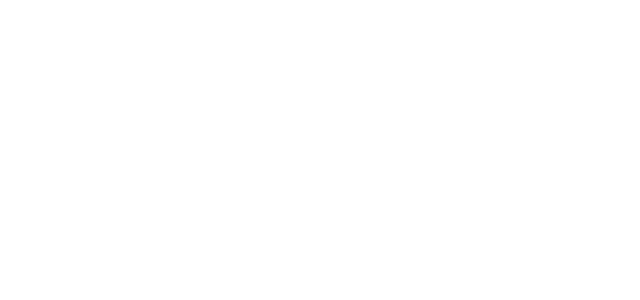
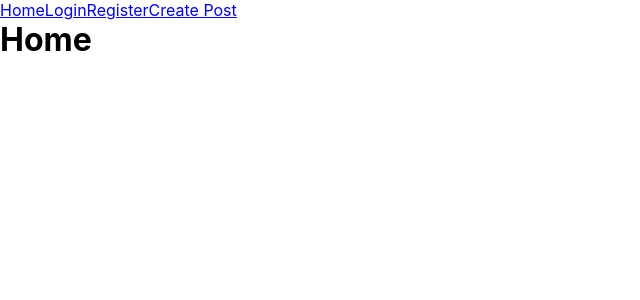
Before and after one commit to MattGri/blog-website, a React (Create React App) app: page / in a window 1280 px wide. Shown: the top 300 px of the page, without its empty margins (0-640 px from the left). Built offline with nearby package versions, Linux system fonts and the light colour scheme.

Commit message:
Created navigation

```diff
--- a/src/App.css
+++ b/src/App.css
@@ -1,38 +1,5 @@
-.App {
-  text-align: center;
+* {
+  box-sizing: border-box;
+  margin: 0;
+  padding: 0;
 }
-
-.App-logo {
-  height: 40vmin;
-  pointer-events: none;
-}
-
-@media (prefers-reduced-motion: no-preference) {
-  .App-logo {
-    animation: App-logo-spin infinite 20s linear;
-  }
-}
-
-.App-header {
-  background-color: #282c34;
-  min-height: 100vh;
-  display: flex;
-  flex-direction: column;
-  align-items: center;
-  justify-content: center;
-  font-size: calc(10px + 2vmin);
-  color: white;
-}
-
-.App-link {
-  color: #61dafb;
-}
-
-@keyframes App-logo-spin {
-  from {
-    transform: rotate(0deg);
-  }
-  to {
-    transform: rotate(360deg);
-  }
-}
--- a/src/App.tsx
+++ b/src/App.tsx
@@ -1,11 +1,25 @@
 import React from 'react';
 import './App.css';
+import { BrowserRouter as Router, Routes, Route } from 'react-router-dom';
+import Home from './pages/Home';
+import Login from './pages/Login';
+import Register from './pages/Register';
+import CreatePost from './pages/CreatePost';
+import Navigation from './components/Navigation';
 
 function App() {
   return (
-    <div className="App">
-
-    </div>
+    <Router>
+      <div className="App">
+        <Navigation />
+        <Routes>
+          <Route path="/" element={<Home />} />
+          <Route path="/login" element={<Login />} />
+          <Route path="/register" element={<Register />} />
+          <Route path="/createpost" element={<CreatePost />} />
+        </Routes>
+      </div>
+    </Router>
   );
 }
 
--- /dev/null
+++ b/src/components/Navigation.tsx
@@ -0,0 +1,15 @@
+import React from 'react'
+import { Link } from 'react-router-dom'
+
+const Navigation = () => {
+    return (
+        <>
+            <Link to="/">Home</Link>
+            <Link to="/login">Login</Link>
+            <Link to="/register">Register</Link>
+            <Link to="/createpost">Create Post</Link>
+        </>
+    )
+}
+
+export default Navigation
--- a/src/firebase-config.tsx
+++ b/src/firebase-config.tsx
@@ -1,4 +1,6 @@
 import { initializeApp } from "firebase/app";
+import { getAuth, GoogleAuthProvider } from "firebase/auth";
+import { getFirestore } from "firebase/firestore";
 
 const firebaseConfig = {
     apiKey: process.env.REACT_APP_FIREBASE_API_KEY,
@@ -10,3 +12,6 @@ const firebaseConfig = {
 };
 
 const app = initializeApp(firebaseConfig);
+export const auth = getAuth(app);
+export const firestore = getFirestore(app);
+export const googleAuthProvider = new GoogleAuthProvider();
--- /dev/null
+++ b/src/pages/CreatePost.tsx
@@ -0,0 +1,9 @@
+import React from 'react'
+
+const CreatePost = () => {
+  return (
+    <div>CreatePost</div>
+  )
+}
+
+export default CreatePost
--- /dev/null
+++ b/src/pages/Home.tsx
@@ -0,0 +1,11 @@
+import React from 'react'
+
+const Home = () => {
+  return (
+    <>
+      <h1>Home</h1>
+    </>
+  )
+}
+
+export default Home
--- /dev/null
+++ b/src/pages/Login.tsx
@@ -0,0 +1,9 @@
+import React from 'react'
+
+const Login = () => {
+  return (
+    <div>Login</div>
+  )
+}
+
+export default Login
--- /dev/null
+++ b/src/pages/Register.tsx
@@ -0,0 +1,9 @@
+import React from 'react'
+
+const Register = () => {
+  return (
+    <div>Register</div>
+  )
+}
+
+export default Register
```
